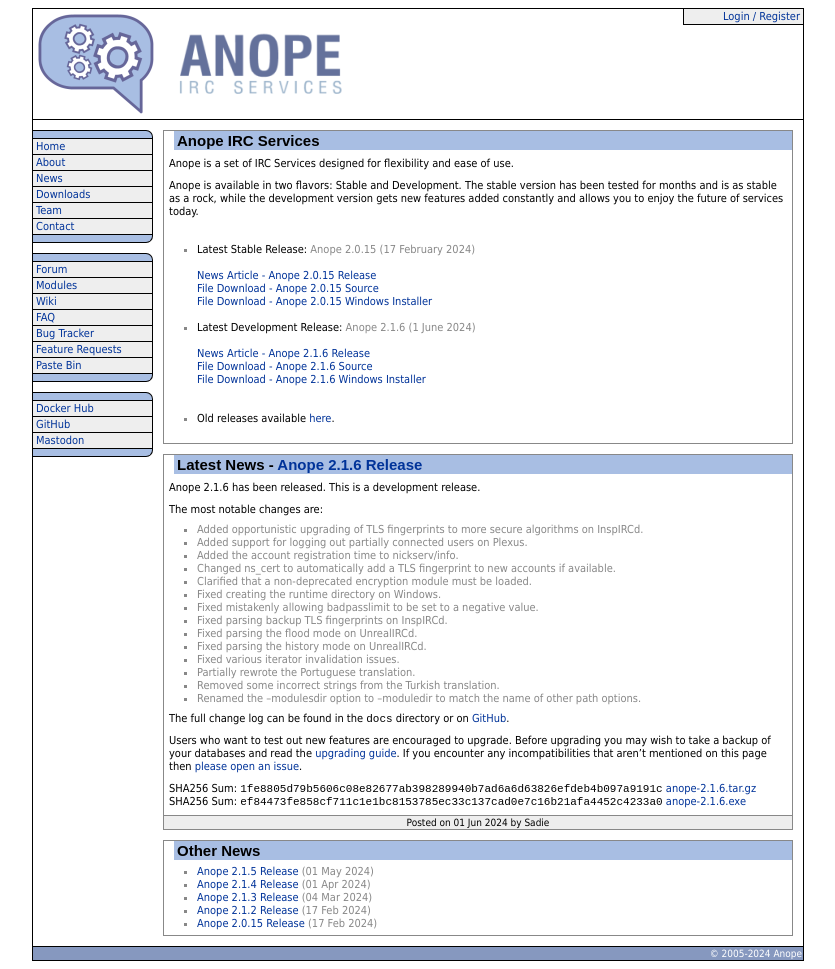
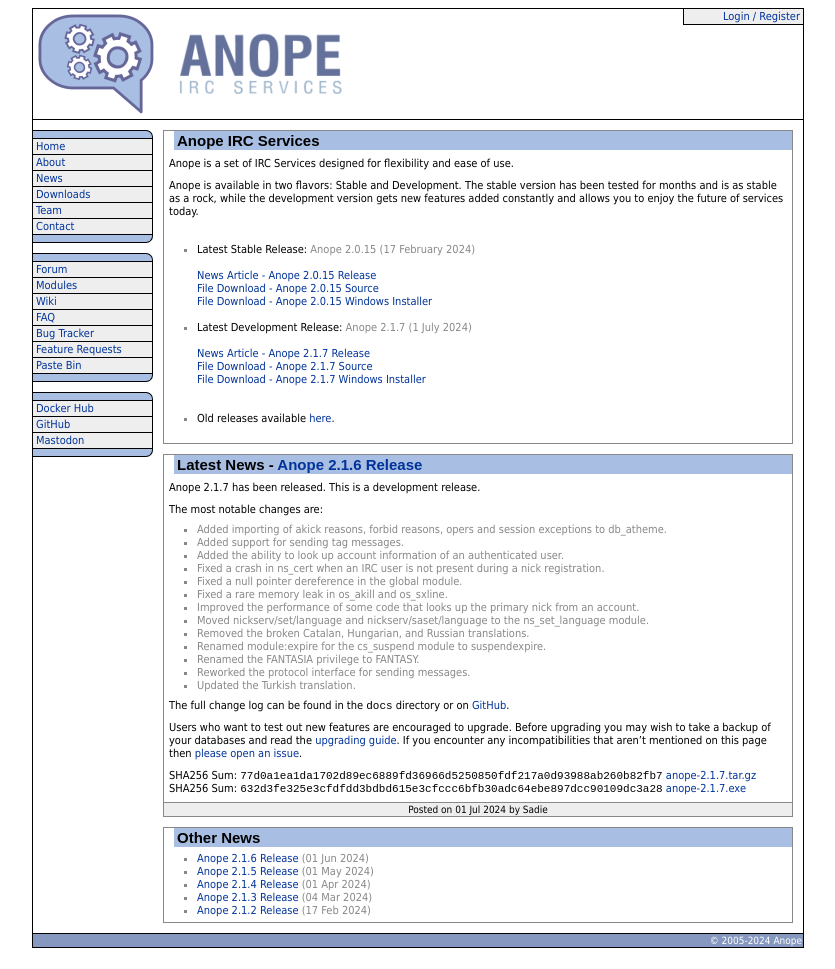
Before and after one commit to anope/website, a Jekyll site: the page built from index.html, in a window 1280 px wide. Shown: the whole page, without its empty margins (222-1057 px from the left). Built offline with Jekyll 4.4.1, drawn with Linux system fonts in a browser that asks for light colours; the list of posts is cut into pages by our own code.

Commit message:
Add the news post for the 2.1.7 release.

```diff
--- a/_config.yml
+++ b/_config.yml
@@ -36,11 +36,11 @@
 
 releases:
   devel:
-    version: 2.1.6
-    date: 2024-06-01
-    news: /news/2024/anope-216-release.html
-    source: https://github.com/anope/anope/archive/refs/tags/2.1.6.tar.gz
-    windows: https://github.com/anope/anope/releases/download/2.1.6/anope-2.1.6.exe
+    version: 2.1.7
+    date: 2024-07-01
+    news: /news/2024/anope-217-release.html
+    source: https://github.com/anope/anope/archive/refs/tags/2.1.7.tar.gz
+    windows: https://github.com/anope/anope/releases/download/2.1.7/anope-2.1.7.exe
   stable:
     version: 2.0.15
     date: 2024-02-17
--- /dev/null
+++ b/_posts/2020s/2024-07-01-anope-217-release.md
@@ -0,0 +1,32 @@
+---
+layout: post
+title: Anope 2.1.6 Release
+author: Sadie
+category: 2024
+---
+
+Anope 2.1.7 has been released. This is a development release.
+
+The most notable changes are:
+
+- Added importing of akick reasons, forbid reasons, opers and session exceptions to db_atheme.
+- Added support for sending tag messages.
+- Added the ability to look up account information of an authenticated user.
+- Fixed a crash in ns_cert when an IRC user is not present during a nick registration.
+- Fixed a null pointer dereference in the global module.
+- Fixed a rare memory leak in os_akill and os_sxline.
+- Improved the performance of some code that looks up the primary nick from an account.
+- Moved nickserv/set/language and nickserv/saset/language to the ns_set_language module.
+- Removed the broken Catalan, Hungarian, and Russian translations.
+- Renamed module:expire for the cs_suspend module to suspendexpire.
+- Renamed the FANTASIA privilege to FANTASY.
+- Reworked the protocol interface for sending messages.
+- Updated the Turkish translation.
+
+The full change log can be found in the `docs` directory or on [GitHub](https://github.com/anope/anope/compare/2.1.6...2.1.7).
+
+Users who want to test out new features are encouraged to upgrade. Before upgrading you may wish to take a backup of your databases and read the [upgrading guide](/upgrading.html). If you encounter any incompatibilities that aren't mentioned on this page then [please open an issue](https://github.com/anope/website/issues/new).
+
+SHA256 Sum: `77d0a1ea1da1702d89ec6889fd36966d5250850fdf217a0d93988ab260b82fb7` [anope-2.1.7.tar.gz](https://github.com/anope/anope/archive/refs/tags/2.1.7.tar.gz)
+\
+SHA256 Sum: `632d3fe325e3cfdfdd3bdbd615e3cfccc6bfb30adc64ebe897dcc90109dc3a28` [anope-2.1.7.exe](https://github.com/anope/anope/releases/download/2.1.7/anope-2.1.7.exe)
--- a/upgrading.md
+++ b/upgrading.md
@@ -39,17 +39,23 @@
 
 0. If you are using email then add the `i` flag to the sendmail command ([example](https://github.com/anope/anope/blob/2.1.4/data/anope.example.conf#L953)).
 
+0. Update `options:language` to no longer include `ca_ES.UTF-8`, `hu_HU.UTF-8`, and `ru_RU.UTF-8`
+
 #### botserv.conf
 
 0. Add a description to the `GREET` privilege ([example](https://github.com/anope/anope/blob/2.1.1/data/botserv.example.conf#L326)).
 
 #### chanserv.conf
 
-0. Add a description to the `ACCESS_CHANGE`, `ACCESS_LIST`, `AKICK`, `ASSIGN`, `AUTOHALFOP`, `AUTOOP`, `AUTOOWNER`, `AUTOPROTECT`, `AUTOVOICE`, `BADWORDS`, `BAN`, `FANTASIA`, `FOUNDER`, `GETKEY`, `HALFOP`, `HALFOPME`, `INFO`, `INVITE`, `KICK`, `MEMO`, `MODE`, `NOKICK`, `OP`, `OPME`, `OWNER`, `OWNERME`, `PROTECT`, `PROTECTME`, `SAY`, `SET`, `SIGNKICK`, `TOPIC`, `UNBAN`, `UNBANME`, `VOICE`, and `VOICEME` privileges ([example](https://github.com/anope/anope/blob/2.1.1/data/chanserv.example.conf#L209-L842)).
+0. Rename the `FANTASIA` privilege to `FANTASY` ([example](https://github.com/anope/anope/blob/2.1.7/data/chanserv.example.conf#L393-L408)).
+
+0. Add a description to the `ACCESS_CHANGE`, `ACCESS_LIST`, `AKICK`, `ASSIGN`, `AUTOHALFOP`, `AUTOOP`, `AUTOOWNER`, `AUTOPROTECT`, `AUTOVOICE`, `BADWORDS`, `BAN`, `FANTASY`, `FOUNDER`, `GETKEY`, `HALFOP`, `HALFOPME`, `INFO`, `INVITE`, `KICK`, `MEMO`, `MODE`, `NOKICK`, `OP`, `OPME`, `OWNER`, `OWNERME`, `PROTECT`, `PROTECTME`, `SAY`, `SET`, `SIGNKICK`, `TOPIC`, `UNBAN`, `UNBANME`, `VOICE`, and `VOICEME` privileges ([example](https://github.com/anope/anope/blob/2.1.7/data/chanserv.example.conf#L206-L839)).
 
 0. Add the `UNBANME` privilege for `chanserv/unban` ([example](https://github.com/anope/anope/blob/2.1.1/data/chanserv.example.conf#L791-L806)).
 
 0. Remove the `cs_secure` option from `module:defaults` for the `chanserv` module.
+
+0. Rename `module:expire` for the `cs_suspend` module to `suspendexpire`.
 
 #### global.conf
 
@@ -66,7 +72,7 @@
 0. Remove the `nickserv/set/secure` and `nickserv/saset/secure` commands.
 
 0. Remove the `ns_access` module and `nickserv/access` command.
-
+.
 0. Remove the `ns_getpass` module and `nickserv/getpass` command.
 
 0. Remove the `ns_status` module and `nickserv/status` command.
@@ -76,6 +82,8 @@
 0. Rename `nickserv:passlen` to `nickserv:maxpasslen`.
 
 0. Replace `options:strictpasswords` with `nickserv:minpasslen` ([example](https://github.com/anope/anope/blob/2.1.0/data/nickserv.example.conf#L212-L217)).
+
+0. Load the `ns_set_language` module ([example](https://github.com/anope/anope/blob/2.1/data/nickserv.example.conf#L555-L564)).
 
 #### modules.conf
 
```
